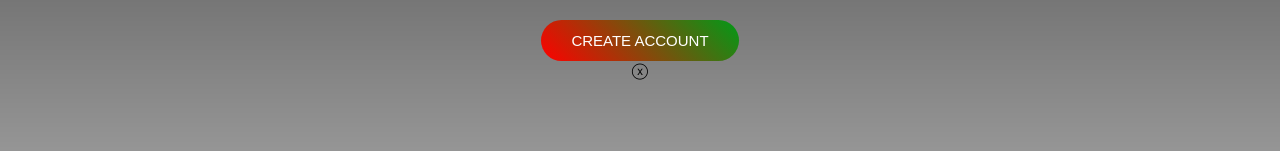
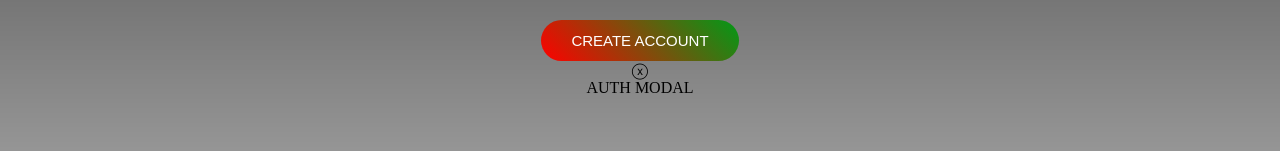
Before and after one commit to VictorBK/Tujuane, a React (Create React App) app in the folder frontend/: page / in a window 1280 px wide. Both pictures are taken after a click on the button "CREATE ACCOUNT". Shown: the part 140-291 px from the top of the page. Built offline with nearby package versions, Linux system fonts and the light colour scheme.

Commit message:
AuthModal pad

```diff
--- a/frontend/src/components/AuthModal.js
+++ b/frontend/src/components/AuthModal.js
@@ -6,8 +6,9 @@ const AuthModal = ({ setShowModal }) => {
 
   }
   return (
-    <div>
+    <div className='auth-modal'>
       <div onClick={handleClick}>ⓧ</div>
+      AUTH MODAL
 
     </div>
   )
```
